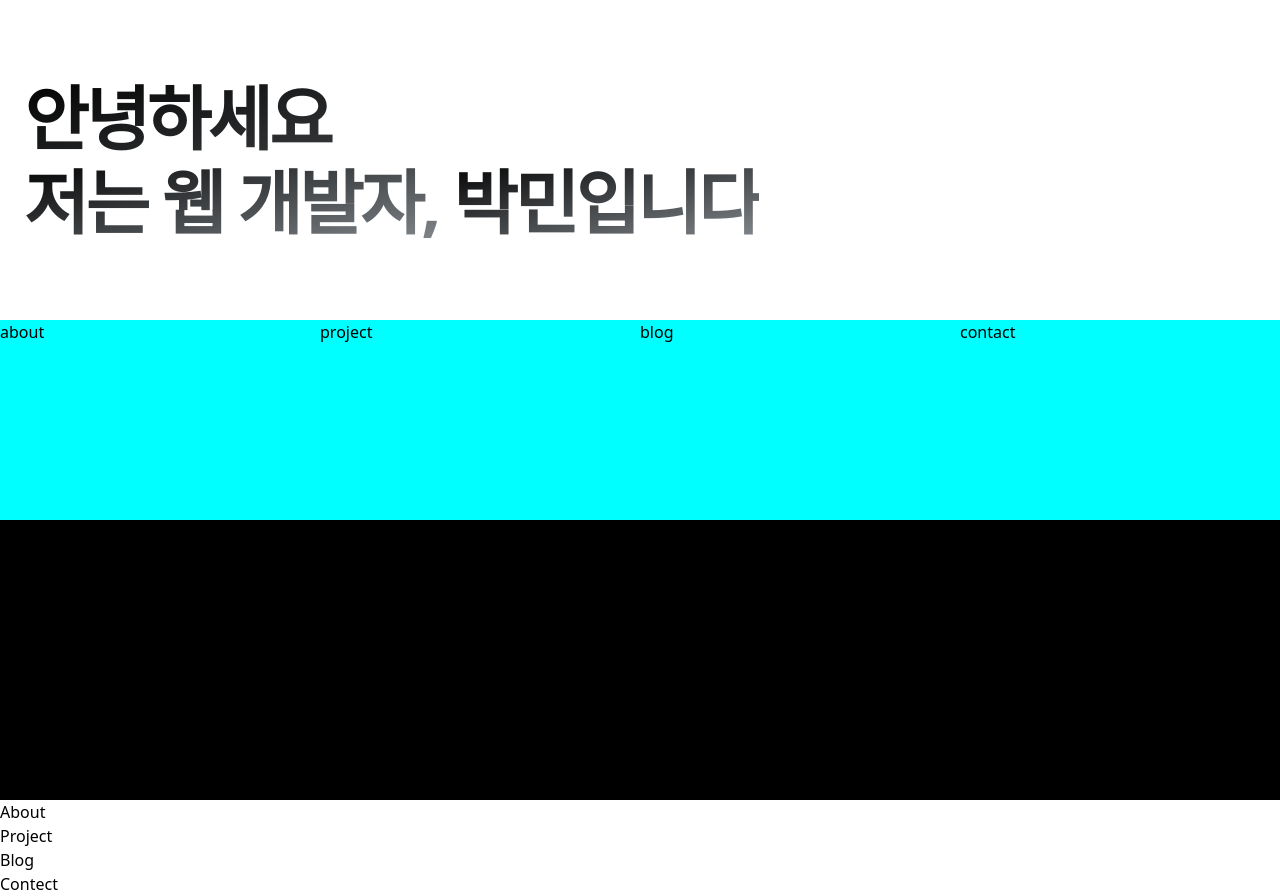
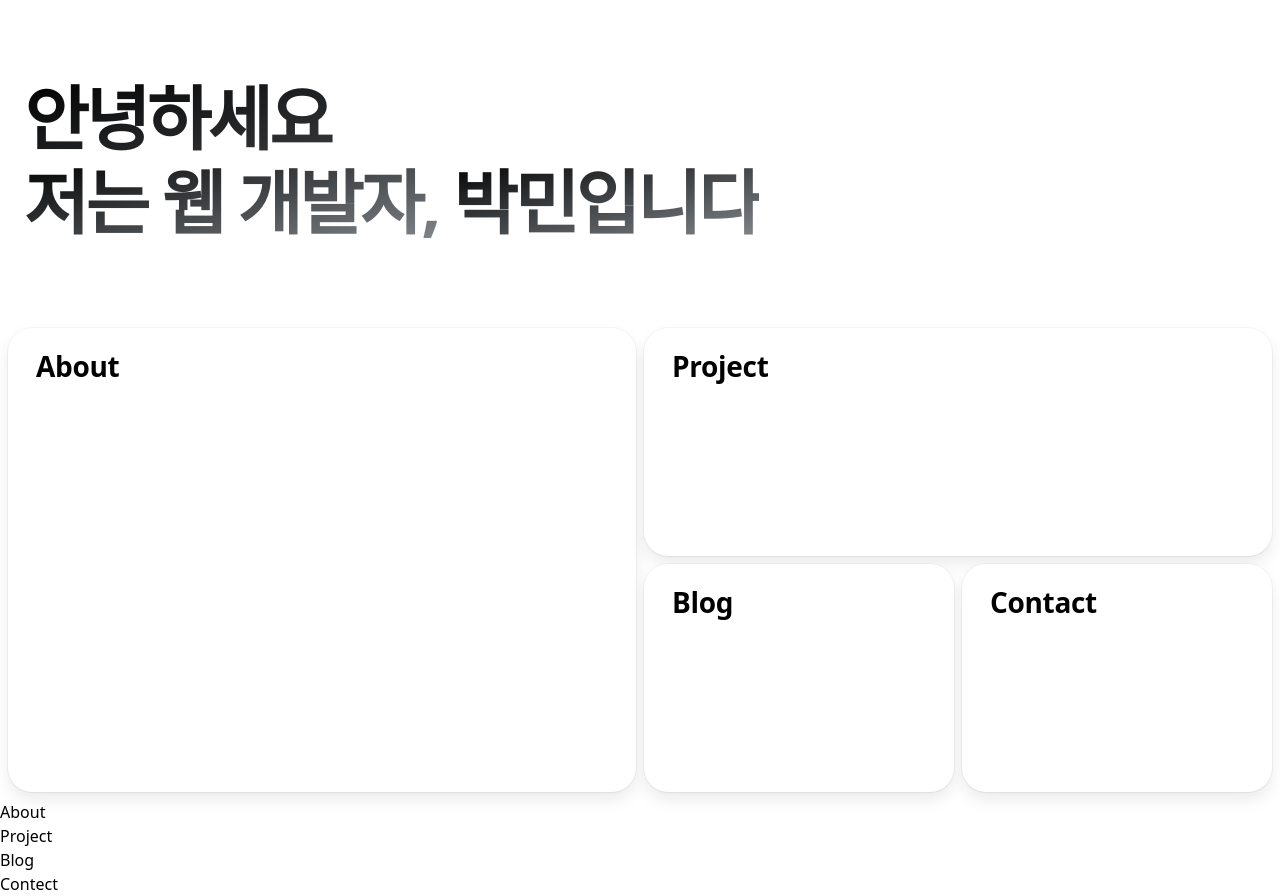
Before and after one commit to stoicperson/portfolio, a Next.js app: page / in a window 1280 px wide. Built offline with nearby package versions, Linux system fonts and the light colour scheme.

Commit message:
Update index.module.scss

```diff
--- a/components/shortcut-container/index.module.scss
+++ b/components/shortcut-container/index.module.scss
@@ -1,11 +1,57 @@
 .container {
   position: relative;
-  display: flex;
-  background-color: black;
+  display: grid;
+  padding: 0.5rem;
+  grid: repeat(2, 1fr) / repeat(4, 1fr);
+  gap: 0.5rem;
+  & > a:nth-child(1) {
+    grid-column: 1 /3;
+    grid-row: 1 / 3;
+  }
+  & > a:nth-child(2) {
+    grid-column: 3 / 5;
+    grid-row: 1 / 2;
+  }
+  & > a:nth-child(3) {
+    grid-column: 3 / 4;
+    grid-row: 2 / 3;
+  }
+  & > a:nth-child(4) {
+    grid-column: 4 / 5;
+    grid-row: 2 / 3;
+  }
 }
 
 .item {
-  width: 400px;
-  height: 200px;
-  background-color: aqua;
+  & > div {
+    width: 100%;
+    height: 100%;
+    color: #000000;
+    position: relative;
+    display: flex;
+    justify-content: space-between;
+    padding: 1.5rem 1.75rem;
+    box-shadow: 0 8px 16px rgb(0 0 0 / 8%), 0 1px 2px rgb(0 0 0 / 4%),
+      0 0 0 1px rgb(0 0 0 / 3%);
+    background-color: white;
+    border-radius: 1.5em;
+    h3 {
+      font-size: 1.75rem;
+      font-weight: 600;
+      line-height: 1;
+      letter-spacing: -0.02rem;
+      text-transform: capitalize;
+    }
+    svg {
+      fill: currentColor;
+    }
+  }
 }
+
+:global(.dark) {
+  .item > div {
+    color: #ffffff;
+    background-color: #575454;
+    box-shadow: 0 0 0 1px rgb(82 82 82 / 60%);
+  }
+}
```
